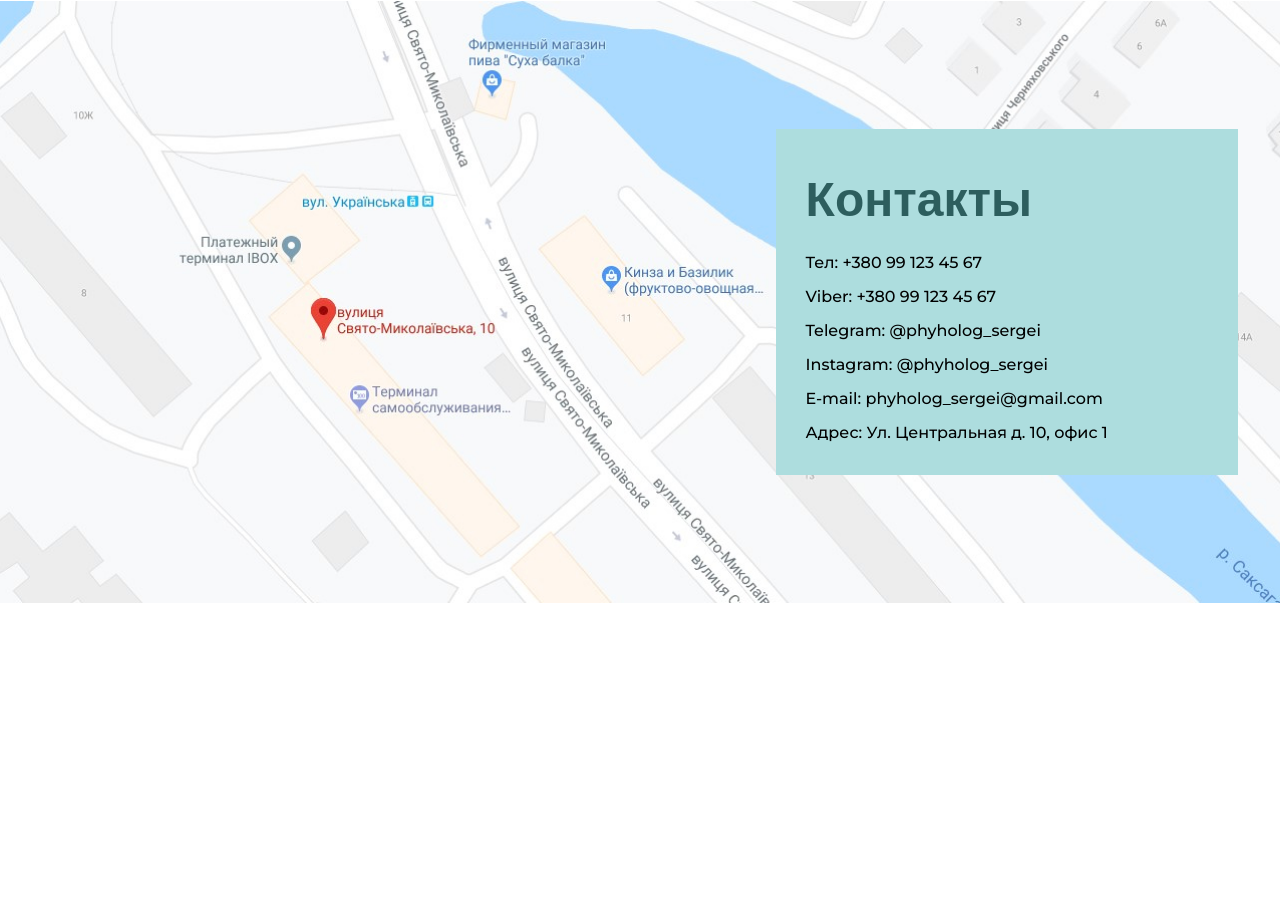
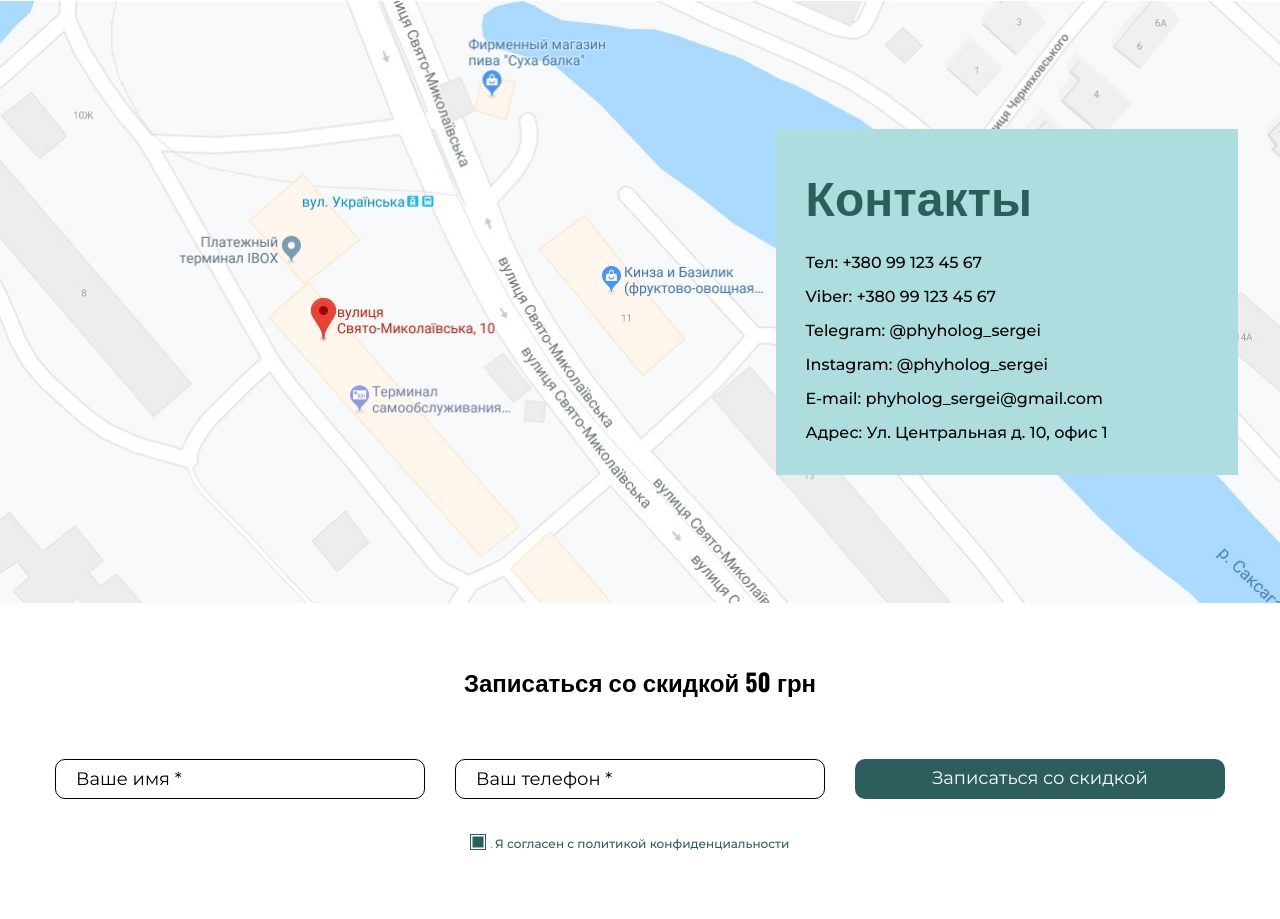
Before and after one commit to OlehLunov/Marin_site, a plain HTML site: page index.html in a window 1280 px wide. Shown: the part 4053-4972 px from the top of the page. Before the commit the page ends 4656 px from the top, so only its background shows below. Drawn offline with nearby package versions, Linux system fonts and the light colour scheme.

Commit message:
sale section done

```diff
--- a/index.html
+++ b/index.html
@@ -276,10 +276,30 @@
                         <a href="https://goo.gl/maps/ECn6tasU6odQi3bn9?coh=178572&entry=tt" class="map__list-link" target="_blank">Адрес: Ул. Центральная д. 10, офис 1</a>
                     </li>
                 </ul>
+            </div>
+        </section>
 
 
+        <section class="sale container">
+            <h2 class="sale__title">Записаться со скидкой 50 грн</h2>
+            <div class="sale__content">
+                <label for="sale_name" class="consult_name">
+                    <input type="text" name="sale_name" id="sale_name" placeholder="Ваше имя *">
+                </label>
+                <label for="sale_tel" class="consult_tel">
+                    <input type="tel" name="sale_tel" id="sale_tel" placeholder="Ваш телефон *">
+                </label>
+                <button class="main__btn-sale">Записаться со скидкой</button>
+            </div>
+            <div class="sale__data-accept">
+                <label for="sale_politic" class="consult_politic">
+                    <input type="checkbox" name="sale_politic" id="sale_politic" class="sale_politic" checked>
+                    <span class="check-style"></span>
+                    Я согласен с политикой конфиденциальности
+                </label>
             </div>
         </section>
+
 
     </main>
     <script src="js/main.js"></script>
--- a/scss/elements/_butttons.scss
+++ b/scss/elements/_butttons.scss
@@ -35,3 +35,21 @@
     background: var(--btn-background);
   }
 }
+
+.main__btn-sale{
+  background: var(--btn-background);
+  width: 370px;
+  border: 3px solid transparent;
+  border-radius: 10px;
+  font-size: 18px;
+  font-weight: 400;
+  line-height: 1.333;
+  height: 40px;
+  color: #FFFFFF;
+  &:hover{
+    cursor: pointer;
+    background: none;
+    color: #000000;
+    border: 3px solid #2D5E5E;
+  }
+}
--- a/scss/elements/_inputs.scss
+++ b/scss/elements/_inputs.scss
@@ -31,13 +31,46 @@
   left: 50%;
   transform: translate(-50%, -50%);
 }
+.sale_politic:checked +.check-style::before {
+  content: "";
+  width: 11px;
+  height: 11px;
+  background-color: #2D5E5E;
+  position: absolute;
+  top: 50%;
+  left: 50%;
+  transform: translate(-50%, -50%);
+}
+
 /*
 inputs*/
-#name,#tel,#sale_tel,#sale_name{
+#name,#tel{
   padding-left:20px;
   width: 346px;
   height: 36px;
   margin-bottom: 30px;
+  border-radius: 10px;
+  border: 1px #000000 solid;
+  font-family: 'Montserrat',sans-serif;
+  font-weight: 400;
+  font-size: 18px;
+  line-height: 1.333;
+}
+#sale_tel{
+  padding-left:20px;
+  width: 370px;
+  height: 40px;
+  border-radius: 10px;
+  border: 1px #000000 solid;
+  font-family: 'Montserrat',sans-serif;
+  font-weight: 400;
+  font-size: 18px;
+  line-height: 1.333;
+}
+#sale_name{
+  padding-left:20px;
+  width: 370px;
+  height: 40px;
   border-radius: 10px;
   border: 1px #000000 solid;
   font-family: 'Montserrat',sans-serif;
--- a/scss/main.scss
+++ b/scss/main.scss
@@ -14,5 +14,6 @@
 "sections/reviews",
 "sections/posts",
 "sections/questions",
-"sections/map"
+"sections/map",
+"sections/sale"
 ;
--- a/scss/sections/_map.scss
+++ b/scss/sections/_map.scss
@@ -26,5 +26,9 @@
   gap: 10px;
   &-link{
     color: #000;
+    &:hover{
+      color: #FFFFFF;
+      text-decoration: underline;
+    }
   }
 }
--- /dev/null
+++ b/scss/sections/_sale.scss
@@ -0,0 +1,20 @@
+.sale{
+  display: flex;
+  flex-direction: column;
+  text-align: center;
+  padding-top: 60px;
+  padding-bottom: 60px;
+  justify-content: center;
+  &__title{
+    margin-bottom: 60px;
+  }
+}
+.sale__content{
+  display: flex;
+  gap: 30px;
+  align-items: center;
+  justify-content: center;
+}
+.sale__data-accept{
+  margin-top: 30px;
+}
```
Also changed, not shown: css/main.css, 1 other file.
